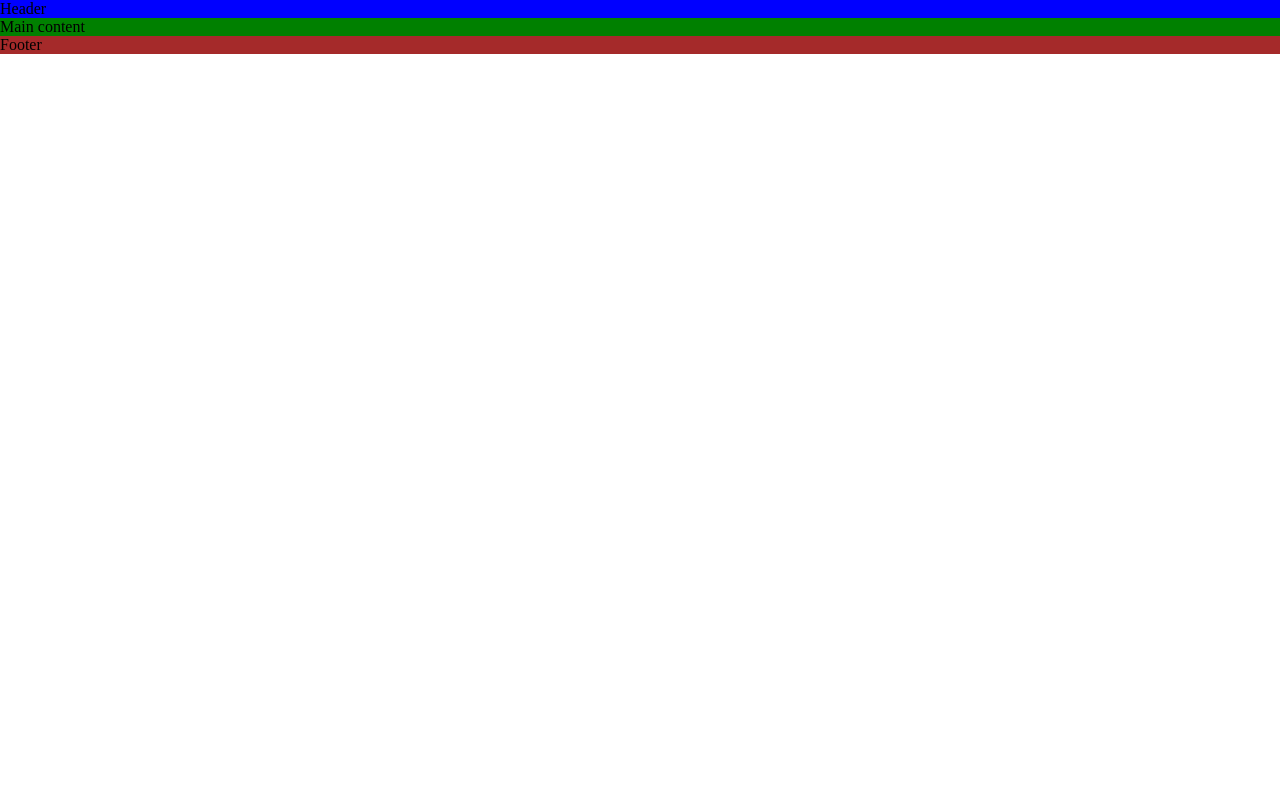
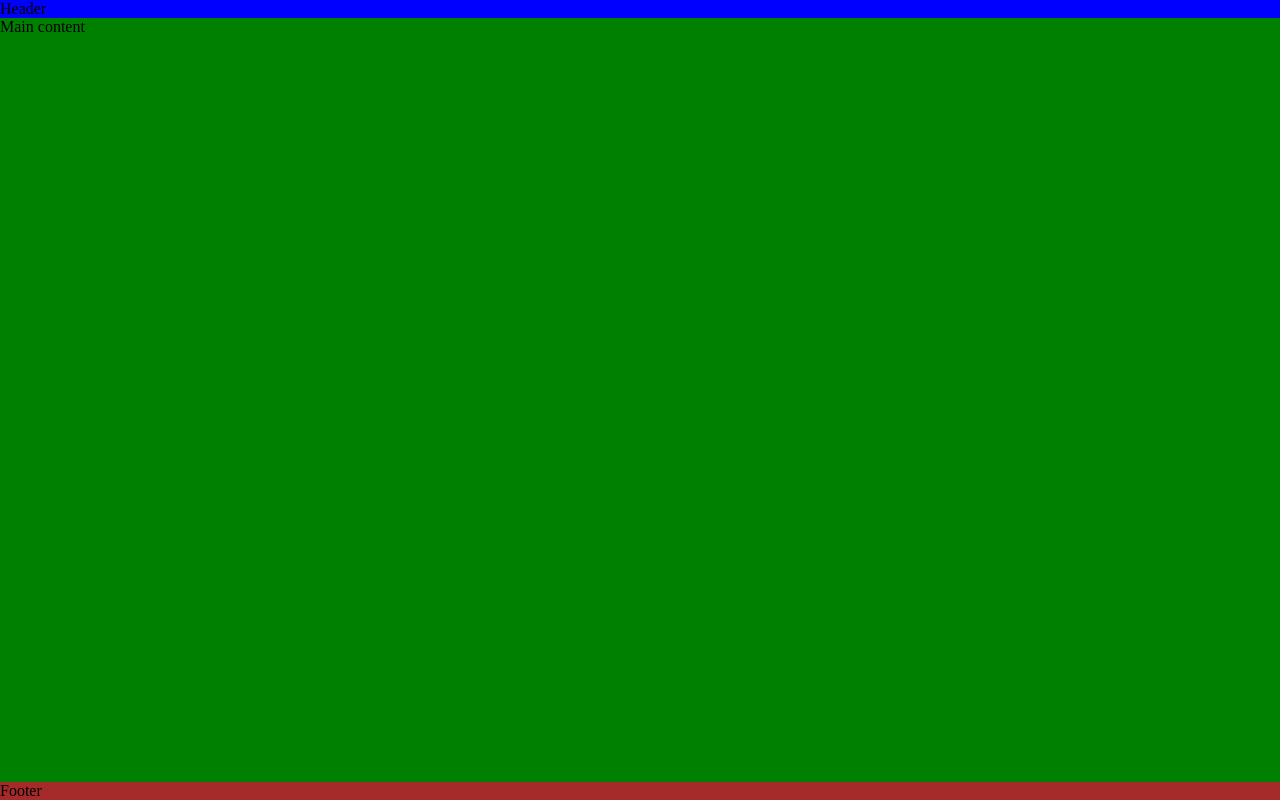
Before and after one commit to melinehannuksela/swedish-massage, a plain HTML site: page index.html in a window 1280 px wide. Drawn offline with Linux system fonts and the light colour scheme.

Commit message:
Push footer down using flex styles

```diff
--- a/assets/css/style.css
+++ b/assets/css/style.css
@@ -3,6 +3,14 @@
     padding: 0;
     margin: 0;
     box-sizing: border-box;
+}
+
+/* Body */
+body {
+    min-height: 100vh;
+    display: flex;
+    flex-direction: column;
+    color: black;
 }
 
 /* Header */
@@ -13,6 +21,7 @@ header {
 /* Main content */
 main {
     background-color: green;
+    flex: 1 0 auto;
 }
 
 /* Footer */
```
